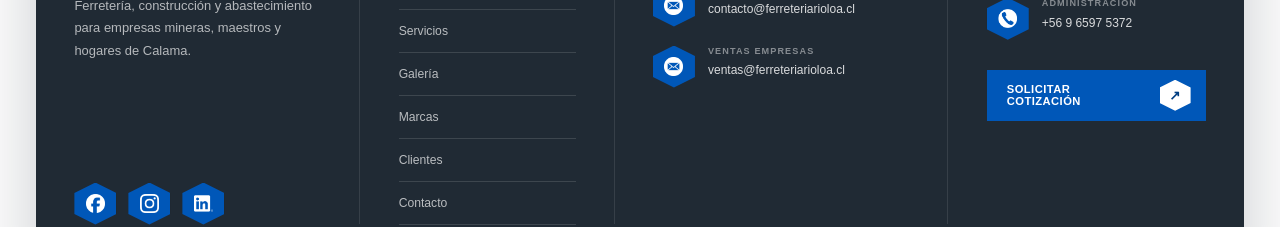
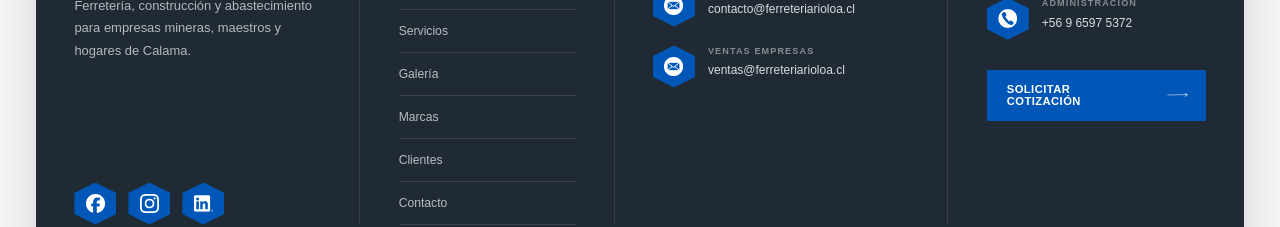
Before and after one commit to robertomanzomorales-beep/ferreteria-rio-loa, a Next.js app: page / in a window 1280 px wide. Shown: the part 7499-7726 px from the top of the page. Built offline with nearby package versions, Linux system fonts and the light colour scheme.

Commit message:
Actualiza flecha del boton del footer

```diff
--- a/src/app/components/Footer.module.css
+++ b/src/app/components/Footer.module.css
@@ -240,7 +240,6 @@
   background: var(--blue);
   border: 0;
   border-radius: 0;
-
   clip-path: polygon(
     50% 0%,
     100% 25%,
@@ -249,7 +248,6 @@
     0% 75%,
     0% 25%
   );
-
   -webkit-clip-path: polygon(
     50% 0%,
     100% 25%,
@@ -258,11 +256,9 @@
     0% 75%,
     0% 25%
   );
-
   filter: drop-shadow(
     0 7px 12px rgba(0, 0, 0, 0.18)
   );
-
   transition:
     background-color 250ms ease,
     filter 250ms ease,
@@ -387,7 +383,6 @@
   background: var(--blue);
   border: 0;
   border-radius: 0;
-
   clip-path: polygon(
     50% 0%,
     100% 25%,
@@ -396,7 +391,6 @@
     0% 75%,
     0% 25%
   );
-
   -webkit-clip-path: polygon(
     50% 0%,
     100% 25%,
@@ -405,11 +399,9 @@
     0% 75%,
     0% 25%
   );
-
   filter: drop-shadow(
     0 7px 12px rgba(0, 0, 0, 0.18)
   );
-
   transition:
     background-color 250ms ease,
     filter 250ms ease,
@@ -498,8 +490,8 @@
   width: 100%;
   min-height: 51px;
   margin-top: 30px;
-  padding: 0 15px 0 20px;
-  overflow: visible;
+  padding: 0 18px 0 20px;
+  overflow: hidden;
   color: var(--white);
   font-family:
     "MADE TOMMY",
@@ -514,83 +506,34 @@
   background: var(--blue);
   transition:
     background-color 280ms ease,
+    box-shadow 280ms ease,
     transform 350ms
       cubic-bezier(0.22, 1, 0.36, 1);
 }
 
-/* Flecha del botón */
-
-.buttonArrow {
-  position: relative;
-  display: grid;
-  width: 31px;
-  height: 31px;
+.buttonArrowImage {
+  display: block;
+  width: 21px;
+  height: 21px;
   flex: 0 0 auto;
-  box-sizing: border-box;
-  place-items: center;
-  overflow: hidden;
-  isolation: isolate;
-  color: var(--blue-dark);
-  font-family: Arial, sans-serif;
-  font-size: 0.83rem;
-  line-height: 1;
-  background: var(--white);
-  border-radius: 0;
-
-  clip-path: polygon(
-    50% 0%,
-    100% 25%,
-    100% 75%,
-    50% 100%,
-    0% 75%,
-    0% 25%
-  );
-
-  -webkit-clip-path: polygon(
-    50% 0%,
-    100% 25%,
-    100% 75%,
-    50% 100%,
-    0% 75%,
-    0% 25%
-  );
-
+  object-fit: contain;
+  filter: brightness(0) invert(1);
+  user-select: none;
+  pointer-events: none;
   transition:
-    color 280ms ease,
-    filter 280ms ease,
-    transform 350ms
+    transform 320ms
       cubic-bezier(0.22, 1, 0.36, 1);
-}
-
-.buttonArrow > span {
-  position: relative;
-  z-index: 2;
-  display: grid;
-  width: 100%;
-  height: 100%;
-  place-items: center;
-  transform: none;
-  transform-origin: center;
-  transition:
-    transform 350ms
-      cubic-bezier(0.22, 1, 0.36, 1);
+  -webkit-user-drag: none;
 }
 
 .quoteButton:hover {
   background: var(--orange);
+  box-shadow: 0 12px 26px rgba(0, 0, 0, 0.16);
   transform: translateY(-4px);
 }
 
-.quoteButton:hover .buttonArrow {
-  color: var(--orange);
-  filter: drop-shadow(
-    0 7px 12px rgba(0, 0, 0, 0.14)
-  );
-  transform: translateY(-2px);
-}
-
-.quoteButton:hover .buttonArrow > span {
-  transform: rotate(45deg);
+.quoteButton:hover .buttonArrowImage {
+  transform: translateX(5px);
 }
 
 .quoteButton:focus-visible {
@@ -769,6 +712,11 @@
     max-width: 360px;
   }
 
+  .buttonArrowImage {
+    width: 20px;
+    height: 20px;
+  }
+
   .bottomContent {
     display: flex;
     flex-direction: column;
@@ -821,6 +769,17 @@
   .addressItem strong {
     font-size: 0.71rem;
   }
+
+  .quoteButton {
+    min-height: 50px;
+    padding-right: 16px;
+    padding-left: 18px;
+  }
+
+  .buttonArrowImage {
+    width: 19px;
+    height: 19px;
+  }
 }
 
 @media (prefers-reduced-motion: reduce) {
@@ -837,8 +796,7 @@
   .socialLink,
   .contactIcon,
   .quoteButton,
-  .buttonArrow,
-  .buttonArrow > span,
+  .buttonArrowImage,
   .vialoopCredit {
     transition: none;
   }
--- a/src/app/components/Footer.tsx
+++ b/src/app/components/Footer.tsx
@@ -357,12 +357,14 @@ export default function Footer() {
             >
               <span>Solicitar cotización</span>
 
-              <span
-                className={styles.buttonArrow}
+              <Image
+                className={styles.buttonArrowImage}
+                src="/flecha-horizontal.webp"
+                alt=""
+                width={21}
+                height={21}
                 aria-hidden="true"
-              >
-                <span>↗</span>
-              </span>
+              />
             </a>
           </div>
         </div>
```
